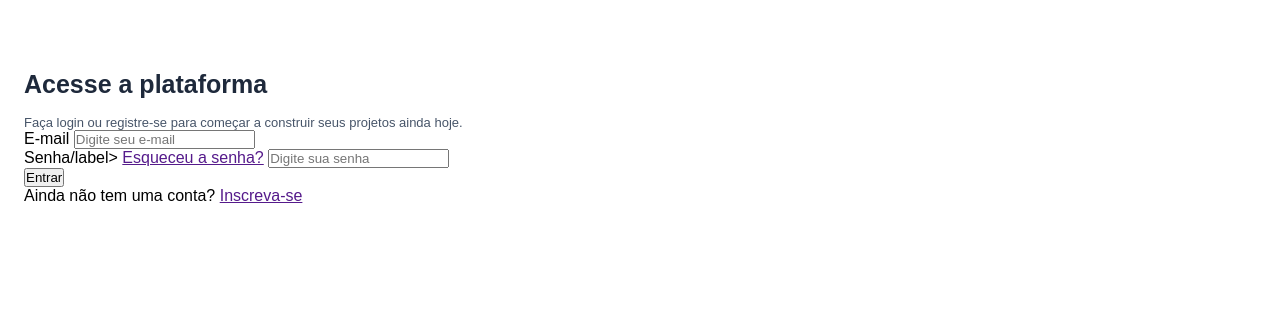
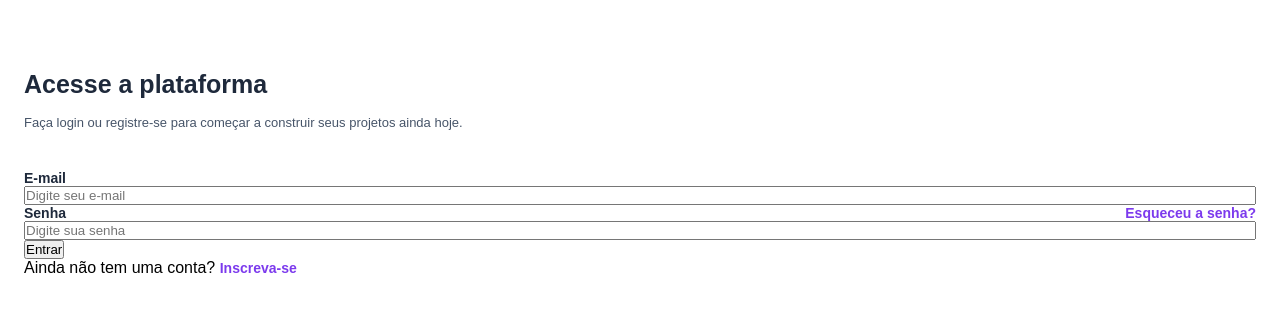
Before and after one commit to HeitorPereiradaSilva11Ti-A/projeto-vertigo2, a plain HTML site: page index.html in a window 1280 px wide. Shown: the part 123-434 px from the top of the page. Drawn offline with Linux system fonts and the light colour scheme.

Commit message:
estilização dos labels e das âncoras de seção de login

```diff
--- a/index.html
+++ b/index.html
@@ -26,13 +26,15 @@
 
         <section class="login">
             <form action="">
-                <div class="inputbox">
+                <div class="input-box">
                     <label for="email">E-mail</label>
                     <input type="email" placeholder="Digite seu e-mail" id="email">
                 </div>
-                <div class="inputbox">
-                    <label for="senha">Senha/label>
+                <div class="input-box">
+                    <div>
+                        <label for="senha">Senha</label>
                         <a href="">Esqueceu a senha?</a>
+                    </div>
                         <input type="password" placeholder="Digite sua senha" id="senha">
                 </div>
 
--- a/style.css
+++ b/style.css
@@ -8,6 +8,7 @@
 :root{
     --gray-800: #1e293b;
     --gray-600: #475569;
+    --purple: #7c3aed;
 }
 
 header{
@@ -24,7 +25,7 @@ main{
     padding-inline: 1.5rem;
 }
 
-main{
+.descricao{
     margin-bottom: 2.5rem;
 }
 
@@ -38,3 +39,31 @@ main{
     font-size: 0.8125rem;
     color: var(--gray-600);
 }
+
+.input-box{
+    display: flex;
+    flex-direction: column;
+}
+
+.input-box div{
+    display: flex;
+    justify-content: space-between;
+    align-items: center;
+}
+
+.login label{
+    font-size: 0.875rem;
+    color: var(--gray-800);
+    font-weight: 600;
+}
+
+.login a{
+    color: var(--purple);
+    text-decoration: none;
+    font-size: 0.875rem;
+    font-weight: 600;
+}
+
+.login a:hover{
+    text-decoration: underline;
+}
```
